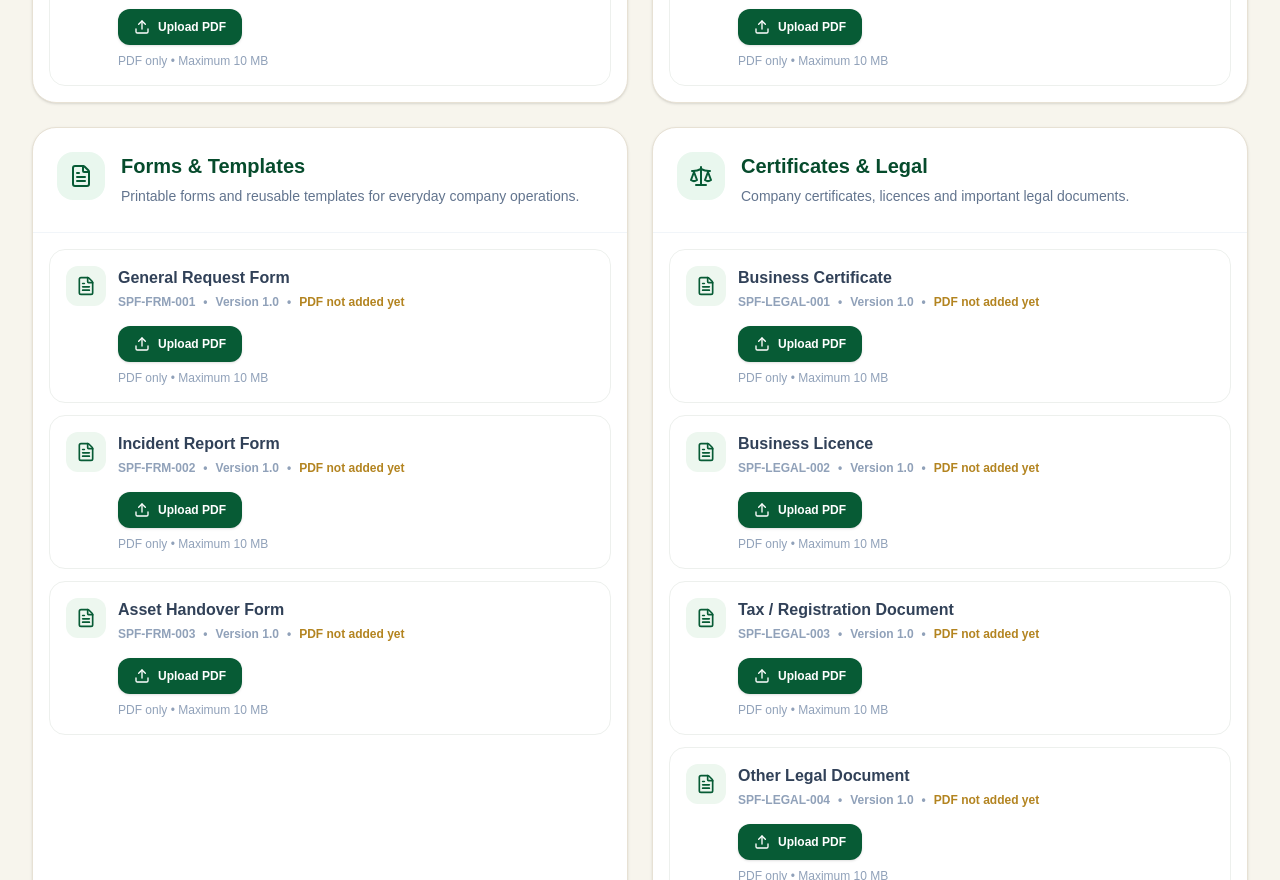
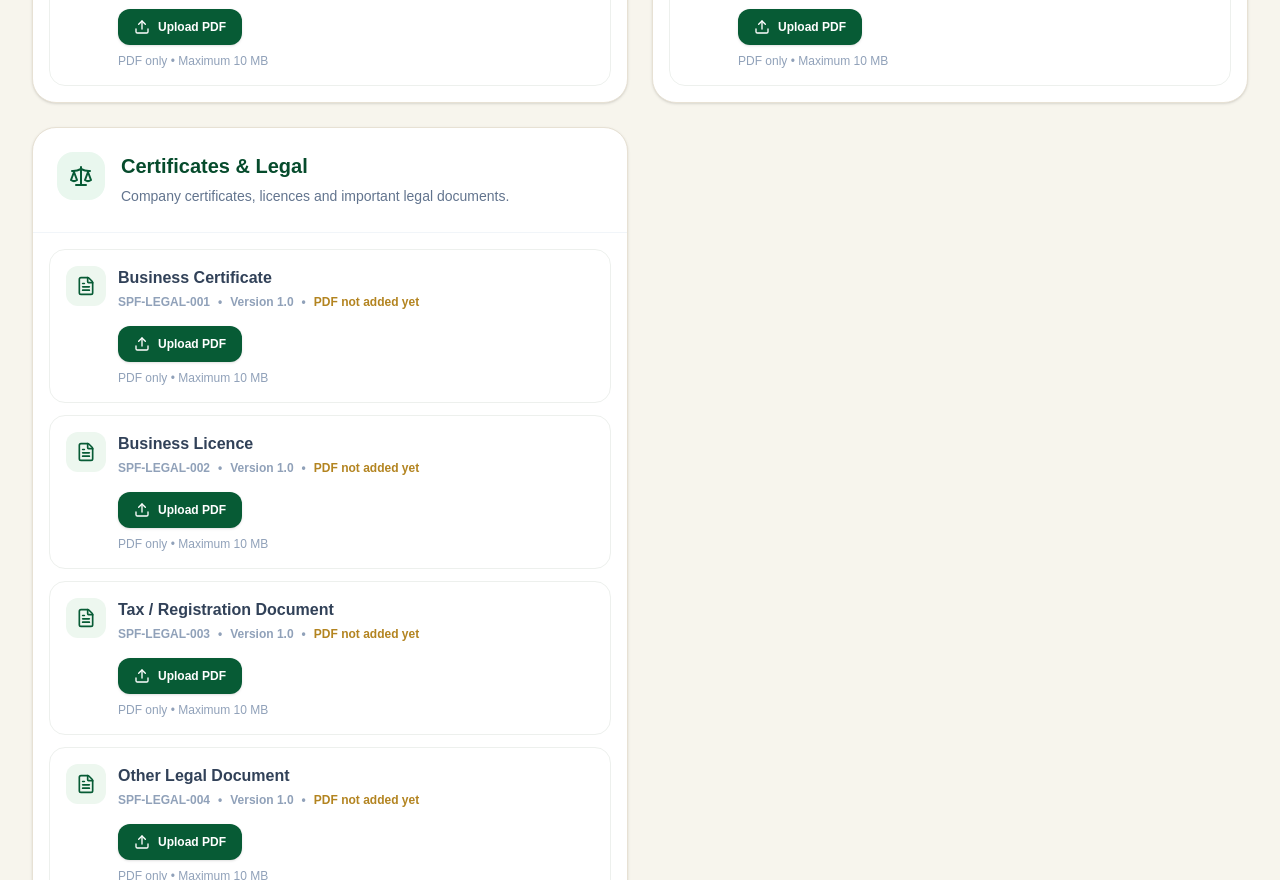
Before and after one commit to nimcofarms/siraaje-poultry-feed, a Next.js app: page /dashboard/documents in a window 1280 px wide. Shown: the part 1920-2800 px from the top of the page. Built offline with nearby package versions, Linux system fonts and the light colour scheme; no server answers; the database is empty.

Commit message:
Add company documents center with secure PDF management

```diff
--- a/app/dashboard/documents/page.tsx
+++ b/app/dashboard/documents/page.tsx
@@ -188,30 +188,6 @@ const documentSections: DocumentSection[] = [
       {
         name: "Supplier Agreement",
         code: "SPF-SUP-003",
-        version: "1.0",
-      },
-    ],
-  },
-
-  {
-    title: "Forms & Templates",
-    description:
-      "Printable forms and reusable templates for everyday company operations.",
-    icon: FileText,
-    documents: [
-      {
-        name: "General Request Form",
-        code: "SPF-FRM-001",
-        version: "1.0",
-      },
-      {
-        name: "Incident Report Form",
-        code: "SPF-FRM-002",
-        version: "1.0",
-      },
-      {
-        name: "Asset Handover Form",
-        code: "SPF-FRM-003",
         version: "1.0",
       },
     ],
```
